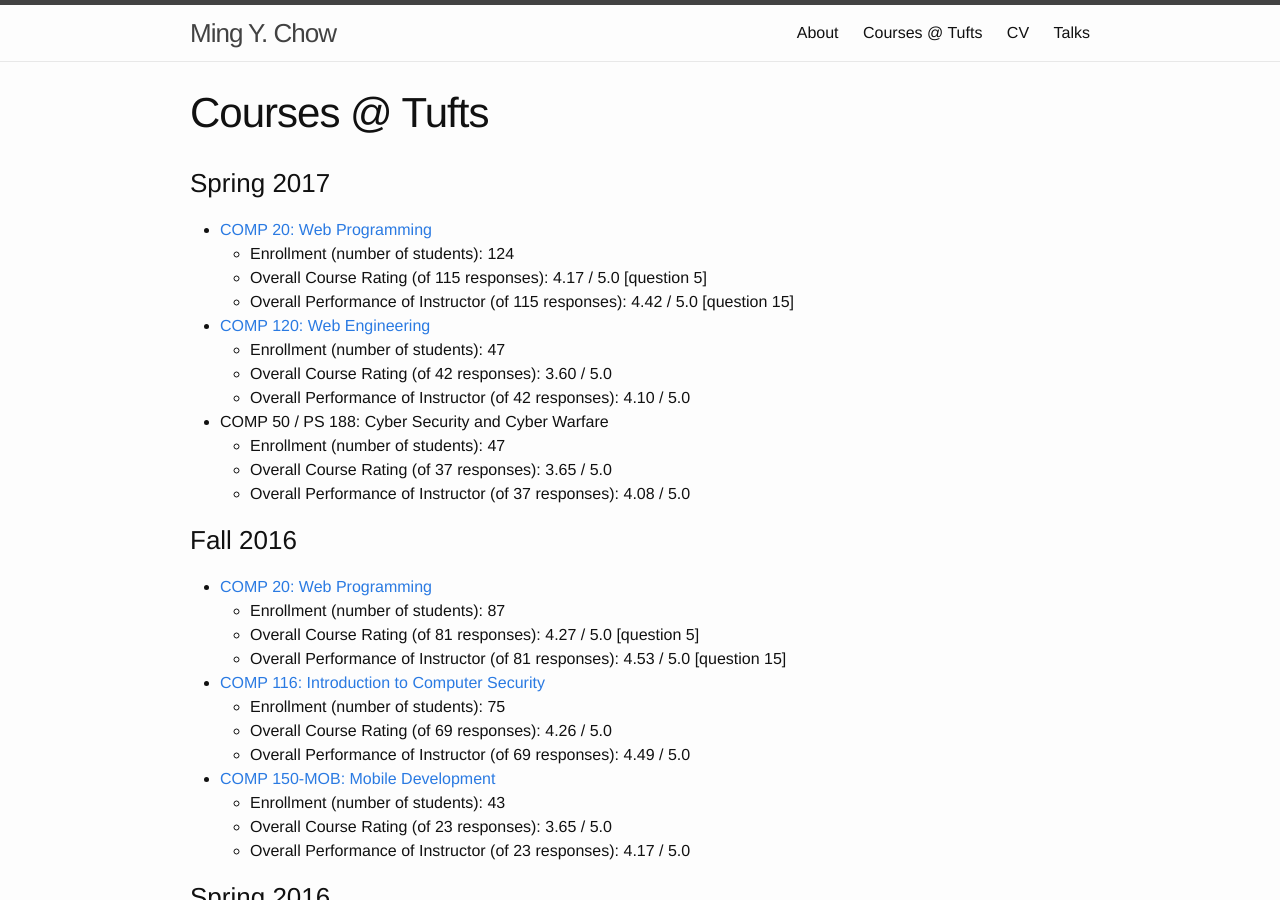
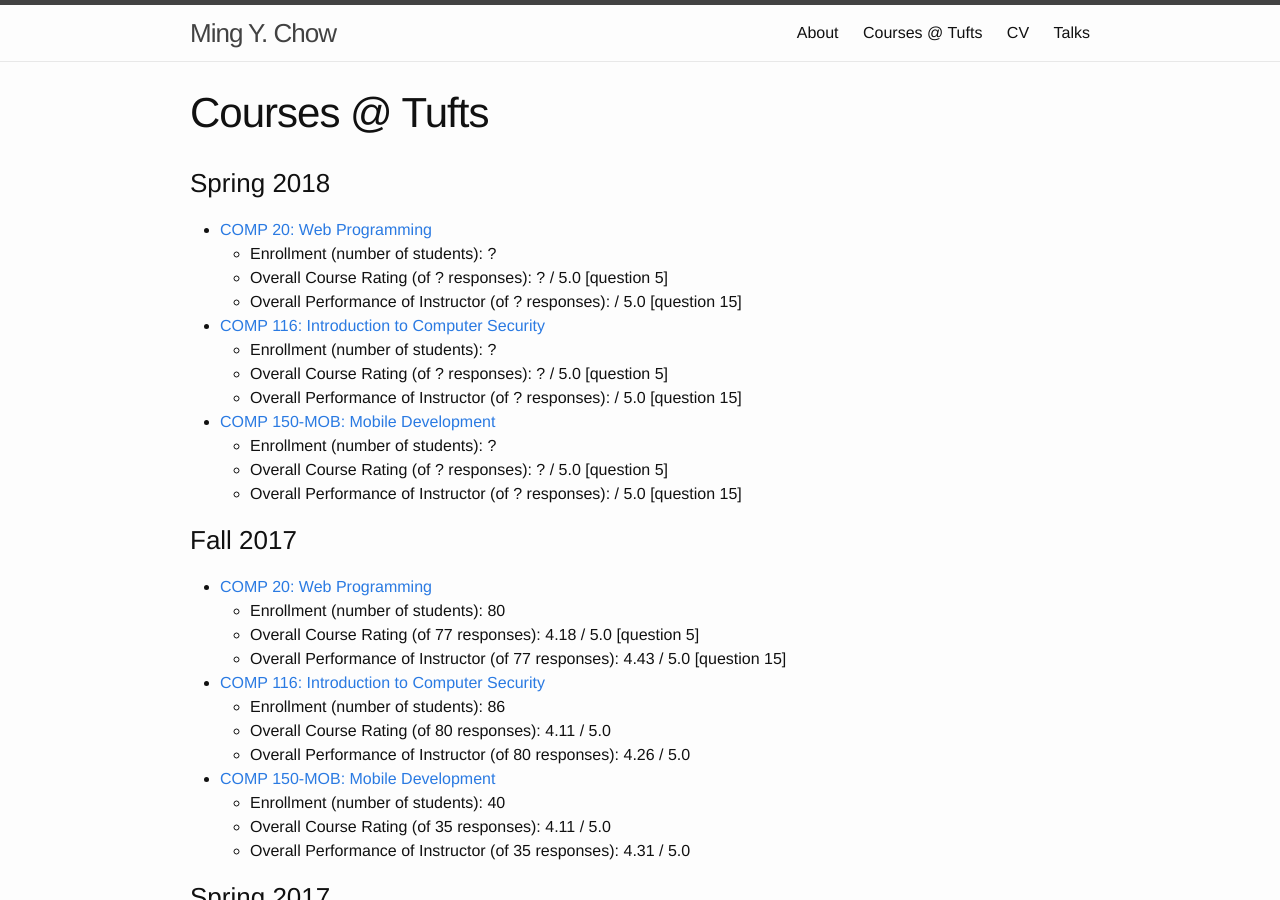
Before and after one commit to mchow01/mchow01.github.io, a Jekyll site: the page built from courses.md, in a window 1280 px wide and 900 px high. Built offline with Jekyll 4.4.1, drawn with Linux system fonts in a browser that asks for light colours.

Commit message:
Added fall 2017 course evaluation numbers

```diff
--- a/courses.md
+++ b/courses.md
@@ -3,6 +3,38 @@ layout: page
 title: Courses @ Tufts
 permalink: /courses/
 ---
+
+### Spring 2018
+* [COMP 20: Web Programming](http://www.cs.tufts.edu/comp/20/){:target="_blank"}
+	* Enrollment (number of students): ?
+	* Overall Course Rating (of ? responses): ? / 5.0 [question 5]
+	* Overall Performance of Instructor (of ? responses):  / 5.0 [question 15]
+
+* [COMP 116: Introduction to Computer Security](http://www.cs.tufts.edu/comp/116/){:target="_blank"}
+	* Enrollment (number of students): ?
+	* Overall Course Rating (of ? responses): ? / 5.0 [question 5]
+	* Overall Performance of Instructor (of ? responses):  / 5.0 [question 15]
+
+* [COMP 150-MOB: Mobile Development](http://www.cs.tufts.edu/comp/150MOB/){:target="_blank"}
+	* Enrollment (number of students): ?
+	* Overall Course Rating (of ? responses): ? / 5.0 [question 5]
+	* Overall Performance of Instructor (of ? responses):  / 5.0 [question 15]
+
+### Fall 2017
+* [COMP 20: Web Programming](http://www.cs.tufts.edu/comp/20/){:target="_blank"}
+	* Enrollment (number of students): 80
+	* Overall Course Rating (of 77 responses):  4.18 / 5.0 [question 5]
+	* Overall Performance of Instructor (of 77 responses): 4.43 / 5.0 [question 15]
+
+* [COMP 116: Introduction to Computer Security](http://www.cs.tufts.edu/comp/116/){:target="_blank"}
+	* Enrollment (number of students): 86
+	* Overall Course Rating (of 80 responses): 4.11 / 5.0
+	* Overall Performance of Instructor (of 80 responses): 4.26 / 5.0
+
+* [COMP 150-MOB: Mobile Development](http://www.cs.tufts.edu/comp/150MOB/){:target="_blank"}
+	* Enrollment (number of students): 40
+	* Overall Course Rating (of 35 responses):  4.11 / 5.0
+	* Overall Performance of Instructor (of 35 responses): 4.31 / 5.0
 
 ### Spring 2017
 * [COMP 20: Web Programming](http://www.cs.tufts.edu/comp/20/){:target="_blank"}
@@ -47,7 +79,7 @@ permalink: /courses/
 	* Overall Course Rating (of 41 responses):  3.98 / 5.0
 	* Overall Performance of Instructor (of 41 responses): 4.37 / 5.0
 
-* [COMP 150-MMD: Mobile Medical Devices (cross-listed with Electrical Engineering)](http://www.cs.tufts.edu/comp/150MMD/){:target="_blank"}
+* COMP 150-MMD: Mobile Medical Devices (cross-listed with Electrical Engineering)
 	* Enrollment (number of students): 23
 	* Overall Course Rating (of 21 responses): 3.38 / 5.0
 	* Overall Performance of Instructor (of 21 responses): 3.57 / 5.0
@@ -95,7 +127,7 @@ permalink: /courses/
 	* Overall Course Rating (of 25 responses): 4.20 / 5.0
 	* Overall Performance of Instructor (of 25 responses): 4.44 / 5.0
 
-* [COMP 150-MMD: Mobile Medical Devices (cross-listed with Electrical Engineering)](http://www.cs.tufts.edu/comp/150MMD/){:target="_blank"}
+* COMP 150-MMD: Mobile Medical Devices (cross-listed with Electrical Engineering)
 	* Enrollment (number of students): 20
 	* Overall Course Rating (of 4 responses): 4.25 / 5.0
 	* Overall Performance of Instructor (of 4 responses): 4.25 / 5.0
```
Also changed, not shown: 2 other files.
